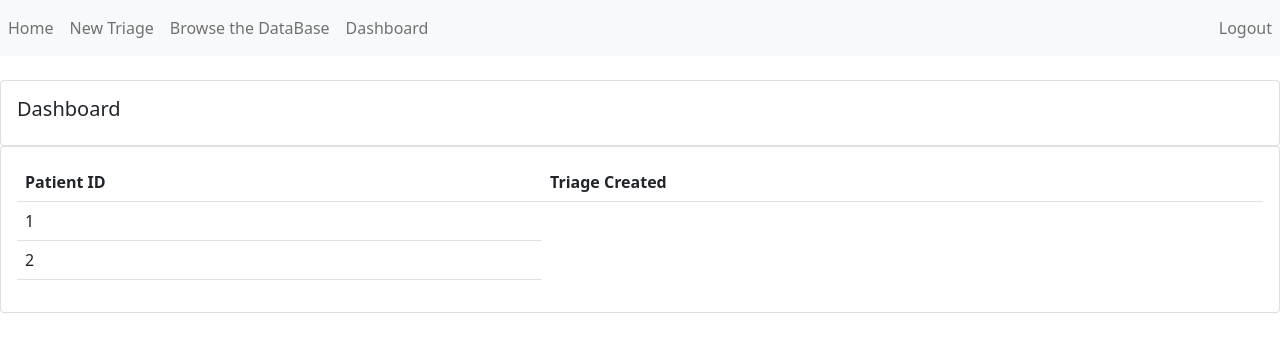
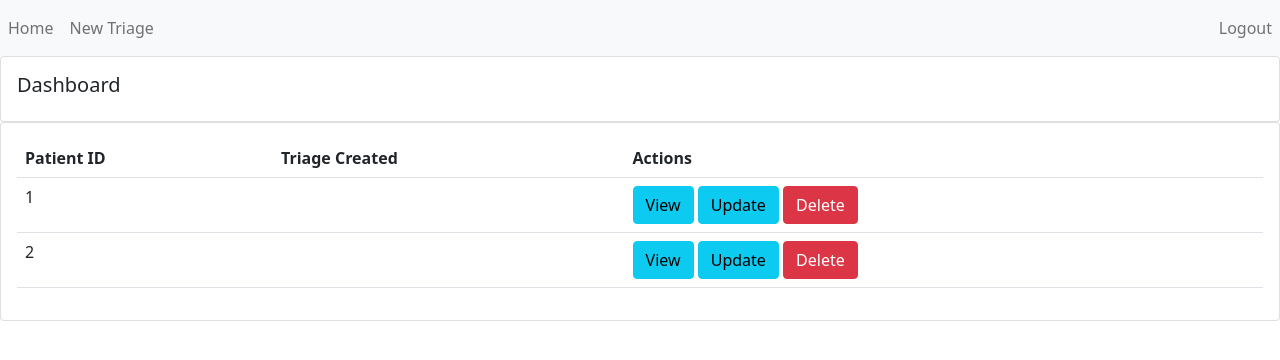
Before and after one commit to imgergely/triage, a Django app: page /home/ in a window 1280 px wide. Shown: the top 360 px of the page. Run offline with Django 4.2, Linux system fonts and the light colour scheme; a user stored in the database is signed in; data comes from the database, SQL or seed files in the repository; both versions use the stored data as it was after the commit.

Commit message:
worked on the front end to render triage instances

```diff
--- a/triage/templates/base.html
+++ b/triage/templates/base.html
@@ -22,8 +22,6 @@
         <div class="navbar-nav">
           <a class="nav-link" href="{% url 'app-home' %}">Home</a>
           <a class="nav-link" href="{% url 'app-new_triage_form' %}">New Triage</a>
-          <a class="nav-link" href="#">Browse the DataBase</a>
-          <a class="nav-link" href="#">Dashboard</a>
         </div>
       </div>
 
--- a/triage/templates/home.html
+++ b/triage/templates/home.html
@@ -1,7 +1,6 @@
 <title> Home </title>
 {%extends "base.html" %}
 {% block content %}
-<br>
 
 <div class="row">
     <div class="col-md">
@@ -11,15 +10,25 @@
         <div class="card card-body">
             <table class="table">
                 <tr>
+
                     <th>Patient ID</th>
                     <th>Triage Created</th>
+                    <th>Actions</th>
+
                 </tr>
 
-                {% for i in triage %}
-                    <tr>
-                        <td>{{i.patientid}}</td>
-                    </tr>
-                {% endfor %}
+                    {% for i in triage %}
+                <tr>
+
+                    <td>{{i.patientid}}</td>
+                    <td></td>
+                    <td><button type="button" class="btn btn-primary btn-info">View</button>
+                        <button type="button" class="btn btn-primary btn-info">Update</button>
+                        <button type="button" class="btn btn-primary btn-danger">Delete</button>
+                    </td>
+                </tr>
+                    {% endfor %}
+
 
             </table>
         </div>
--- a/triage/views.py
+++ b/triage/views.py
@@ -46,7 +46,8 @@ def triage(request):
     if request.method == 'POST':
         form = TriageForm(request.POST)
         if form.is_valid():
-            return redirect('triage_form.html')
+
+            return redirect('/triage_form/')
     else:
         form = TriageForm()
 
```
Also changed, not shown: db.sqlite3.
